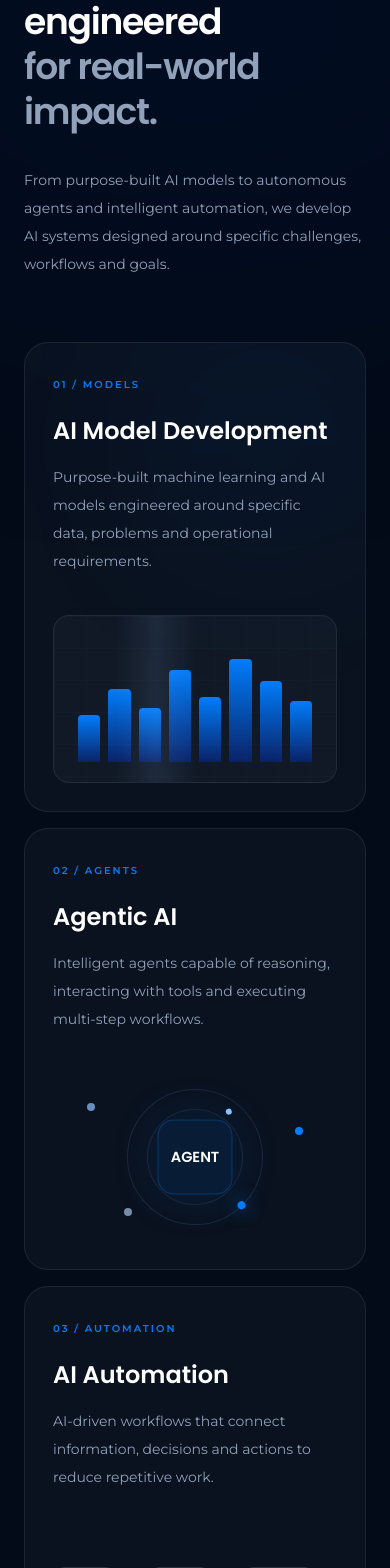
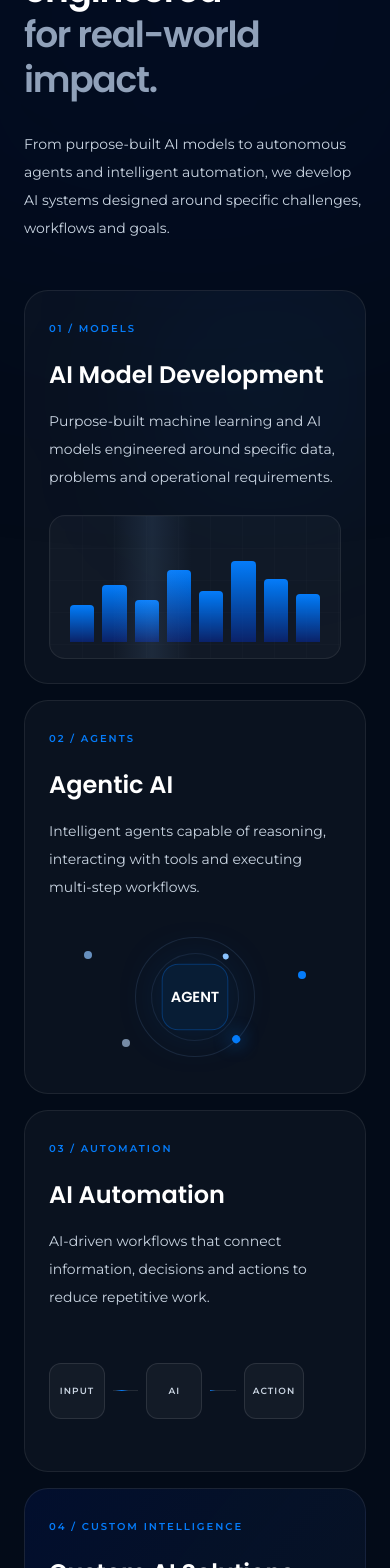
Before and after one commit to aravinthk1504/gendata-tech, a React (Vite) app: page / in a window 390 px wide. Shown: the part 1100-2668 px from the top of the page. Built offline with nearby package versions, Linux system fonts and the light colour scheme.

Commit message:
Polish AI capabilities mobile spacing and animations

```diff
--- a/src/sections/AICapabilities.jsx
+++ b/src/sections/AICapabilities.jsx
@@ -1,17 +1,16 @@
-import { motion } from "motion/react"
+import { motion, useInView, useReducedMotion } from "motion/react"
+import { useRef } from "react"
 
 
 /* =========================================================
    AI MODEL VISUAL
 ========================================================= */
 
-function ModelVisual() {
+function ModelVisual({ shouldAnimate }) {
   const bars = [42, 65, 48, 82, 58, 92, 72, 54]
 
   return (
-    <div className="relative mt-10 h-42 overflow-hidden rounded-2xl border border-white/8 bg-white/3">
-
-      {/* Grid */}
+    <div className="relative mt-6 h-36 overflow-hidden rounded-2xl border border-white/8 bg-white/3 sm:mt-8 sm:h-40 lg:mt-10 lg:h-42">
       <div
         className="absolute inset-0 opacity-20"
         style={{
@@ -23,36 +22,28 @@ function ModelVisual() {
         }}
       />
 
-      <div className="absolute inset-x-6 bottom-5 flex h-28 items-end justify-between gap-2">
-
+      <div className="absolute inset-x-5 bottom-4 flex h-22 items-end justify-between gap-2 sm:inset-x-6 sm:bottom-5 sm:h-26 lg:h-28">
         {bars.map((height, index) => (
           <motion.div
             key={index}
             initial={{ height: "10%" }}
             whileInView={{ height: `${height}%` }}
             viewport={{ once: true }}
-            transition={{
-              duration: 0.8,
-              delay: index * 0.07,
-            }}
+            transition={{ duration: 0.8, delay: index * 0.07 }}
             className="w-full rounded-t-sm bg-linear-to-t from-brand-primary/40 to-brand-accent"
           />
         ))}
-
       </div>
 
       <motion.div
-        animate={{
-          x: ["-20%", "120%"],
-        }}
+        animate={shouldAnimate ? { x: ["-20%", "120%"] } : { x: "-20%" }}
         transition={{
           duration: 4,
-          repeat: Infinity,
+          repeat: shouldAnimate ? Infinity : 0,
           ease: "linear",
         }}
         className="absolute inset-y-0 w-20 bg-linear-to-r from-transparent via-blue-300/10 to-transparent"
       />
-
     </div>
   )
 }
@@ -62,63 +53,36 @@ function ModelVisual() {
    AGENTIC AI VISUAL
 ========================================================= */
 
-function AgentVisual() {
+function AgentVisual({ shouldAnimate }) {
   return (
-    <div className="relative mt-10 flex h-42 items-center justify-center">
-
-      {/* Outer orbit */}
+    <div className="relative mt-6 flex h-36 items-center justify-center sm:mt-8 sm:h-40 lg:mt-10 lg:h-42">
       <motion.div
-        animate={{ rotate: 360 }}
-        transition={{
-          duration: 18,
-          repeat: Infinity,
-          ease: "linear",
-        }}
-        className="absolute h-34 w-34 rounded-full border border-blue-300/12"
+        animate={shouldAnimate ? { rotate: 360 } : { rotate: 0 }}
+        transition={{ duration: 18, repeat: shouldAnimate ? Infinity : 0, ease: "linear" }}
+        className="absolute h-30 w-30 rounded-full border border-blue-300/12 sm:h-32 sm:w-32 lg:h-34 lg:w-34"
       >
         <span className="absolute left-1/2 top-0 h-2 w-2 -translate-x-1/2 -translate-y-1/2 rounded-full bg-brand-accent shadow-[0_0_18px_rgba(5,124,250,1)]" />
       </motion.div>
 
-
-      {/* Second orbit */}
       <motion.div
-        animate={{ rotate: -360 }}
-        transition={{
-          duration: 13,
-          repeat: Infinity,
-          ease: "linear",
-        }}
-        className="absolute h-24 w-24 rounded-full border border-blue-300/10"
+        animate={shouldAnimate ? { rotate: -360 } : { rotate: 0 }}
+        transition={{ duration: 13, repeat: shouldAnimate ? Infinity : 0, ease: "linear" }}
+        className="absolute h-22 w-22 rounded-full border border-blue-300/10 sm:h-24 sm:w-24"
       >
         <span className="absolute bottom-1 left-1 h-1.5 w-1.5 rounded-full bg-blue-300" />
       </motion.div>
 
-
-      {/* Agent */}
       <motion.div
-        animate={{
-          scale: [1, 1.06, 1],
-        }}
-        transition={{
-          duration: 3,
-          repeat: Infinity,
-        }}
-        className="relative z-10 flex h-18 w-18 items-center justify-center rounded-2xl border border-brand-accent/30 bg-brand-accent/10 shadow-[0_0_45px_rgba(5,124,250,0.15)]"
+        animate={shouldAnimate ? { scale: [1, 1.06, 1] } : { scale: 1 }}
+        transition={{ duration: 3, repeat: shouldAnimate ? Infinity : 0 }}
+        className="relative z-10 flex h-16 w-16 items-center justify-center rounded-2xl border border-brand-accent/30 bg-brand-accent/10 shadow-[0_0_45px_rgba(5,124,250,0.15)] sm:h-18 sm:w-18"
       >
-        <span className="font-heading text-sm font-semibold text-white">
-          AGENT
-        </span>
+        <span className="font-heading text-sm font-semibold text-white">AGENT</span>
       </motion.div>
 
-
-      {/* Tool nodes */}
-
       <div className="absolute left-[12%] top-[18%] h-2 w-2 rounded-full bg-blue-300/70" />
-
       <div className="absolute right-[12%] top-[32%] h-2 w-2 rounded-full bg-brand-accent" />
-
       <div className="absolute bottom-[15%] left-[25%] h-2 w-2 rounded-full bg-blue-200/60" />
-
     </div>
   )
 }
@@ -128,52 +92,38 @@ function AgentVisual() {
    AUTOMATION VISUAL
 ========================================================= */
 
-function AutomationVisual() {
+function AutomationVisual({ shouldAnimate }) {
   const steps = ["Input", "AI", "Action"]
 
   return (
-    <div className="mt-10 flex h-34 items-center justify-between">
-
+    <div className="mt-6 flex h-28 items-center justify-between sm:mt-8 sm:h-30 lg:mt-10 lg:h-34">
       {steps.map((step, index) => (
-        <div
-          key={step}
-          className="flex flex-1 items-center"
-        >
-
+        <div key={step} className="flex flex-1 items-center">
           <motion.div
-            whileHover={{
-              y: -4,
-            }}
-            className="relative z-10 flex h-16 min-w-16 items-center justify-center rounded-xl border border-white/10 bg-white/4 px-3"
+            whileHover={{ y: -4 }}
+            className="relative z-10 flex h-14 min-w-14 items-center justify-center rounded-xl border border-white/10 bg-white/4 px-2 sm:h-16 sm:min-w-16 sm:px-3"
           >
-            <span className="font-body text-[10px] font-semibold uppercase tracking-[0.12em] text-slate-300">
+            <span className="font-body text-[9px] font-semibold uppercase tracking-[0.12em] text-slate-300 sm:text-[10px]">
               {step}
             </span>
           </motion.div>
 
-
           {index !== steps.length - 1 && (
             <div className="relative mx-2 h-px flex-1 overflow-hidden bg-white/10">
-
               <motion.span
-                animate={{
-                  x: ["-100%", "200%"],
-                }}
+                animate={shouldAnimate ? { x: ["-100%", "200%"] } : { x: "-100%" }}
                 transition={{
                   duration: 2,
                   delay: index * 0.5,
-                  repeat: Infinity,
+                  repeat: shouldAnimate ? Infinity : 0,
                   ease: "linear",
                 }}
                 className="absolute left-0 top-0 h-px w-1/2 bg-linear-to-r from-transparent via-brand-accent to-transparent"
               />
-
             </div>
           )}
-
         </div>
       ))}
-
     </div>
   )
 }
@@ -183,7 +133,7 @@ function AutomationVisual() {
    CUSTOM AI VISUAL
 ========================================================= */
 
-function CustomAIVisual() {
+function CustomAIVisual({ shouldAnimate }) {
   const nodes = [
     { x: "50%", y: "15%" },
     { x: "20%", y: "48%" },
@@ -193,77 +143,28 @@ function CustomAIVisual() {
   ]
 
   return (
-    <div className="relative mt-8 h-38">
-
-      {/* Connections */}
-
-      <svg
-        className="absolute inset-0 h-full w-full"
-        viewBox="0 0 400 150"
-        preserveAspectRatio="none"
-      >
-        <line
-          x1="200"
-          y1="25"
-          x2="80"
-          y2="72"
-          stroke="rgba(5,124,250,.20)"
-        />
-
-        <line
-          x1="200"
-          y1="25"
-          x2="320"
-          y2="72"
-          stroke="rgba(5,124,250,.20)"
-        />
-
-        <line
-          x1="80"
-          y1="72"
-          x2="140"
-          y2="123"
-          stroke="rgba(5,124,250,.15)"
-        />
-
-        <line
-          x1="320"
-          y1="72"
-          x2="260"
-          y2="123"
-          stroke="rgba(5,124,250,.15)"
-        />
-
-        <line
-          x1="140"
-          y1="123"
-          x2="260"
-          y2="123"
-          stroke="rgba(5,124,250,.12)"
-        />
+    <div className="relative mt-6 h-34 sm:mt-8 sm:h-38 lg:h-40">
+      <svg className="absolute inset-0 h-full w-full" viewBox="0 0 400 150" preserveAspectRatio="none">
+        <line x1="200" y1="25" x2="80" y2="72" stroke="rgba(5,124,250,.20)" />
+        <line x1="200" y1="25" x2="320" y2="72" stroke="rgba(5,124,250,.20)" />
+        <line x1="80" y1="72" x2="140" y2="123" stroke="rgba(5,124,250,.15)" />
+        <line x1="320" y1="72" x2="260" y2="123" stroke="rgba(5,124,250,.15)" />
+        <line x1="140" y1="123" x2="260" y2="123" stroke="rgba(5,124,250,.12)" />
       </svg>
-
 
       {nodes.map((node, index) => (
         <motion.div
           key={index}
-          animate={{
-            scale: [1, 1.3, 1],
-            opacity: [0.5, 1, 0.5],
-          }}
-          transition={{
-            duration: 3,
-            delay: index * 0.4,
-            repeat: Infinity,
-          }}
-          style={{
-            left: node.x,
-            top: node.y,
-          }}
+          animate={
+            shouldAnimate
+              ? { scale: [1, 1.3, 1], opacity: [0.5, 1, 0.5] }
+              : { scale: 1, opacity: 0.7 }
+          }
+          transition={{ duration: 3, delay: index * 0.4, repeat: shouldAnimate ? Infinity : 0 }}
+          style={{ left: node.x, top: node.y }}
           className="absolute h-3 w-3 -translate-x-1/2 -translate-y-1/2 rounded-full border border-blue-300/50 bg-brand-accent shadow-[0_0_20px_rgba(5,124,250,0.45)]"
         />
       ))}
-
     </div>
   )
 }
@@ -274,24 +175,21 @@ function CustomAIVisual() {
 ========================================================= */
 
 function AICapabilities() {
+  const sectionRef = useRef(null)
+  const isInView = useInView(sectionRef, { margin: "-10% 0px -10% 0px" })
+  const reduceMotion = useReducedMotion()
+  const shouldAnimate = isInView && !reduceMotion
+
   return (
-    <section className="relative overflow-hidden bg-[#030b18] px-6 py-28 lg:px-10 lg:py-36">
-
-      {/* Ambient glow */}
-
+    <section
+      ref={sectionRef}
+      className="relative overflow-hidden bg-[#030b18] px-6 py-20 sm:py-24 lg:px-10 lg:py-36"
+    >
       <div className="pointer-events-none absolute left-1/2 top-0 h-100 w-200 -translate-x-1/2 rounded-full bg-brand-primary/8 blur-[160px]" />
 
-
       <div className="relative mx-auto max-w-350">
-
-        {/* ========================================
-            SECTION HEADING
-        ======================================== */}
-
-        <div className="mb-16 grid gap-8 lg:grid-cols-2 lg:items-end">
-
+        <div className="mb-12 grid gap-7 sm:mb-14 lg:mb-16 lg:grid-cols-2 lg:items-end">
           <div>
-
             <motion.p
               initial={{ opacity: 0, y: 15 }}
               whileInView={{ opacity: 1, y: 0 }}
@@ -301,239 +199,107 @@ function AICapabilities() {
               Our AI Capabilities
             </motion.p>
 
-
             <motion.h2
               initial={{ opacity: 0, y: 25 }}
               whileInView={{ opacity: 1, y: 0 }}
               viewport={{ once: true }}
-              transition={{
-                delay: 0.08,
-              }}
+              transition={{ delay: 0.08 }}
               className="mt-5 max-w-3xl font-heading text-4xl font-semibold leading-tight tracking-[-0.035em] text-white sm:text-5xl lg:text-6xl"
             >
               Intelligence engineered
-              <span className="block text-slate-400">
-                for real-world impact.
-              </span>
+              <span className="block text-slate-400">for real-world impact.</span>
             </motion.h2>
-
           </div>
-
 
           <motion.p
             initial={{ opacity: 0, y: 20 }}
             whileInView={{ opacity: 1, y: 0 }}
             viewport={{ once: true }}
-            className="max-w-xl font-body text-sm leading-7 text-slate-400 lg:justify-self-end lg:text-base"
+            className="max-w-xl font-body text-sm leading-7 text-slate-300 lg:justify-self-end lg:text-base"
           >
             From purpose-built AI models to autonomous agents and intelligent
             automation, we develop AI systems designed around specific
             challenges, workflows and goals.
           </motion.p>
-
         </div>
 
-
-
-        {/* ========================================
-            BENTO GRID
-        ======================================== */}
-
         <div className="grid gap-4 lg:grid-cols-12">
-
-
-          {/* AI MODEL DEVELOPMENT */}
+          <motion.article
+            initial={{ opacity: 0, y: 35 }}
+            whileInView={{ opacity: 1, y: 0 }}
+            viewport={{ once: true, amount: 0.2 }}
+            transition={{ duration: 0.6 }}
+            whileHover={{ y: -4 }}
+            className="group relative overflow-hidden rounded-3xl border border-white/8 bg-white/3 p-6 sm:p-7 lg:col-span-7 lg:p-9"
+          >
+            <div className="absolute right-0 top-0 h-50 w-50 rounded-full bg-brand-accent/8 blur-[90px] transition duration-500 group-hover:bg-brand-accent/12" />
+            <div className="relative">
+              <span className="font-body text-[10px] font-semibold uppercase tracking-[0.2em] text-brand-accent">01 / Models</span>
+              <h3 className="mt-5 font-heading text-2xl font-semibold text-white sm:text-3xl">AI Model Development</h3>
+              <p className="mt-4 max-w-xl font-body text-sm leading-7 text-slate-300">
+                Purpose-built machine learning and AI models engineered around
+                specific data, problems and operational requirements.
+              </p>
+              <ModelVisual shouldAnimate={shouldAnimate} />
+            </div>
+          </motion.article>
 
           <motion.article
-            initial={{
-              opacity: 0,
-              y: 35,
-            }}
-            whileInView={{
-              opacity: 1,
-              y: 0,
-            }}
-            viewport={{
-              once: true,
-              amount: 0.2,
-            }}
-            transition={{
-              duration: 0.6,
-            }}
-            whileHover={{
-              y: -4,
-            }}
-            className="group relative overflow-hidden rounded-3xl border border-white/8 bg-white/3 p-7 lg:col-span-7 lg:p-9"
+            initial={{ opacity: 0, y: 35 }}
+            whileInView={{ opacity: 1, y: 0 }}
+            viewport={{ once: true, amount: 0.2 }}
+            transition={{ duration: 0.6, delay: 0.08 }}
+            whileHover={{ y: -4 }}
+            className="group relative overflow-hidden rounded-3xl border border-white/8 bg-white/3 p-6 sm:p-7 lg:col-span-5 lg:p-9"
           >
-
-            <div className="absolute right-0 top-0 h-50 w-50 rounded-full bg-brand-accent/8 blur-[90px] transition duration-500 group-hover:bg-brand-accent/12" />
-
-            <div className="relative">
-
-              <span className="font-body text-[10px] font-semibold uppercase tracking-[0.2em] text-brand-accent">
-                01 / Models
-              </span>
-
-              <h3 className="mt-5 font-heading text-2xl font-semibold text-white sm:text-3xl">
-                AI Model Development
-              </h3>
-
-              <p className="mt-4 max-w-xl font-body text-sm leading-7 text-slate-400">
-                Purpose-built machine learning and AI models engineered
-                around specific data, problems and operational requirements.
-              </p>
-
-              <ModelVisual />
-
-            </div>
-
+            <span className="font-body text-[10px] font-semibold uppercase tracking-[0.2em] text-brand-accent">02 / Agents</span>
+            <h3 className="mt-5 font-heading text-2xl font-semibold text-white sm:text-3xl">Agentic AI</h3>
+            <p className="mt-4 font-body text-sm leading-7 text-slate-300">
+              Intelligent agents capable of reasoning, interacting with tools
+              and executing multi-step workflows.
+            </p>
+            <AgentVisual shouldAnimate={shouldAnimate} />
           </motion.article>
 
-
-
-          {/* AGENTIC AI */}
-
           <motion.article
-            initial={{
-              opacity: 0,
-              y: 35,
-            }}
-            whileInView={{
-              opacity: 1,
-              y: 0,
-            }}
-            viewport={{
-              once: true,
-              amount: 0.2,
-            }}
-            transition={{
-              duration: 0.6,
-              delay: 0.08,
-            }}
-            whileHover={{
-              y: -4,
-            }}
-            className="group relative overflow-hidden rounded-3xl border border-white/8 bg-white/3 p-7 lg:col-span-5 lg:p-9"
+            initial={{ opacity: 0, y: 35 }}
+            whileInView={{ opacity: 1, y: 0 }}
+            viewport={{ once: true, amount: 0.2 }}
+            transition={{ duration: 0.6, delay: 0.12 }}
+            whileHover={{ y: -4 }}
+            className="group relative overflow-hidden rounded-3xl border border-white/8 bg-white/3 p-6 sm:p-7 lg:col-span-5 lg:p-9"
           >
-
-            <span className="font-body text-[10px] font-semibold uppercase tracking-[0.2em] text-brand-accent">
-              02 / Agents
-            </span>
-
-            <h3 className="mt-5 font-heading text-2xl font-semibold text-white sm:text-3xl">
-              Agentic AI
-            </h3>
-
-            <p className="mt-4 font-body text-sm leading-7 text-slate-400">
-              Intelligent agents capable of reasoning, interacting with
-              tools and executing multi-step workflows.
-            </p>
-
-            <AgentVisual />
-
-          </motion.article>
-
-
-
-          {/* AI AUTOMATION */}
-
-          <motion.article
-            initial={{
-              opacity: 0,
-              y: 35,
-            }}
-            whileInView={{
-              opacity: 1,
-              y: 0,
-            }}
-            viewport={{
-              once: true,
-              amount: 0.2,
-            }}
-            transition={{
-              duration: 0.6,
-              delay: 0.12,
-            }}
-            whileHover={{
-              y: -4,
-            }}
-            className="group relative overflow-hidden rounded-3xl border border-white/8 bg-white/3 p-7 lg:col-span-5 lg:p-9"
-          >
-
-            <span className="font-body text-[10px] font-semibold uppercase tracking-[0.2em] text-brand-accent">
-              03 / Automation
-            </span>
-
-            <h3 className="mt-5 font-heading text-2xl font-semibold text-white sm:text-3xl">
-              AI Automation
-            </h3>
-
-            <p className="mt-4 font-body text-sm leading-7 text-slate-400">
+            <span className="font-body text-[10px] font-semibold uppercase tracking-[0.2em] text-brand-accent">03 / Automation</span>
+            <h3 className="mt-5 font-heading text-2xl font-semibold text-white sm:text-3xl">AI Automation</h3>
+            <p className="mt-4 font-body text-sm leading-7 text-slate-300">
               AI-driven workflows that connect information, decisions and
               actions to reduce repetitive work.
             </p>
-
-            <AutomationVisual />
-
+            <AutomationVisual shouldAnimate={shouldAnimate} />
           </motion.article>
 
-
-
-          {/* CUSTOM AI */}
-
           <motion.article
-            initial={{
-              opacity: 0,
-              y: 35,
-            }}
-            whileInView={{
-              opacity: 1,
-              y: 0,
-            }}
-            viewport={{
-              once: true,
-              amount: 0.2,
-            }}
-            transition={{
-              duration: 0.6,
-              delay: 0.18,
-            }}
-            whileHover={{
-              y: -4,
-            }}
-            className="group relative overflow-hidden rounded-3xl border border-white/8 bg-linear-to-br from-brand-primary/12 to-white/3 p-7 lg:col-span-7 lg:p-9"
+            initial={{ opacity: 0, y: 35 }}
+            whileInView={{ opacity: 1, y: 0 }}
+            viewport={{ once: true, amount: 0.2 }}
+            transition={{ duration: 0.6, delay: 0.18 }}
+            whileHover={{ y: -4 }}
+            className="group relative overflow-hidden rounded-3xl border border-white/8 bg-linear-to-br from-brand-primary/12 to-white/3 p-6 sm:p-7 lg:col-span-7 lg:p-9"
           >
-
-            <div className="grid gap-5 sm:grid-cols-2 sm:items-center">
-
+            <div className="grid gap-4 sm:grid-cols-2 sm:items-center lg:gap-5">
               <div>
-
-                <span className="font-body text-[10px] font-semibold uppercase tracking-[0.2em] text-brand-accent">
-                  04 / Custom Intelligence
-                </span>
-
-                <h3 className="mt-5 font-heading text-2xl font-semibold text-white sm:text-3xl">
-                  Custom AI Solutions
-                </h3>
-
-                <p className="mt-4 font-body text-sm leading-7 text-slate-400">
-                  AI systems designed around your specific business
-                  requirements rather than forcing your problem into a
-                  one-size-fits-all solution.
+                <span className="font-body text-[10px] font-semibold uppercase tracking-[0.2em] text-brand-accent">04 / Custom Intelligence</span>
+                <h3 className="mt-5 font-heading text-2xl font-semibold text-white sm:text-3xl">Custom AI Solutions</h3>
+                <p className="mt-4 font-body text-sm leading-7 text-slate-300">
+                  AI systems designed around your specific business requirements
+                  rather than forcing your problem into a one-size-fits-all model.
                 </p>
-
               </div>
-
-              <CustomAIVisual />
-
+              <CustomAIVisual shouldAnimate={shouldAnimate} />
             </div>
-
           </motion.article>
-
         </div>
-
       </div>
-
     </section>
   )
 }
```
